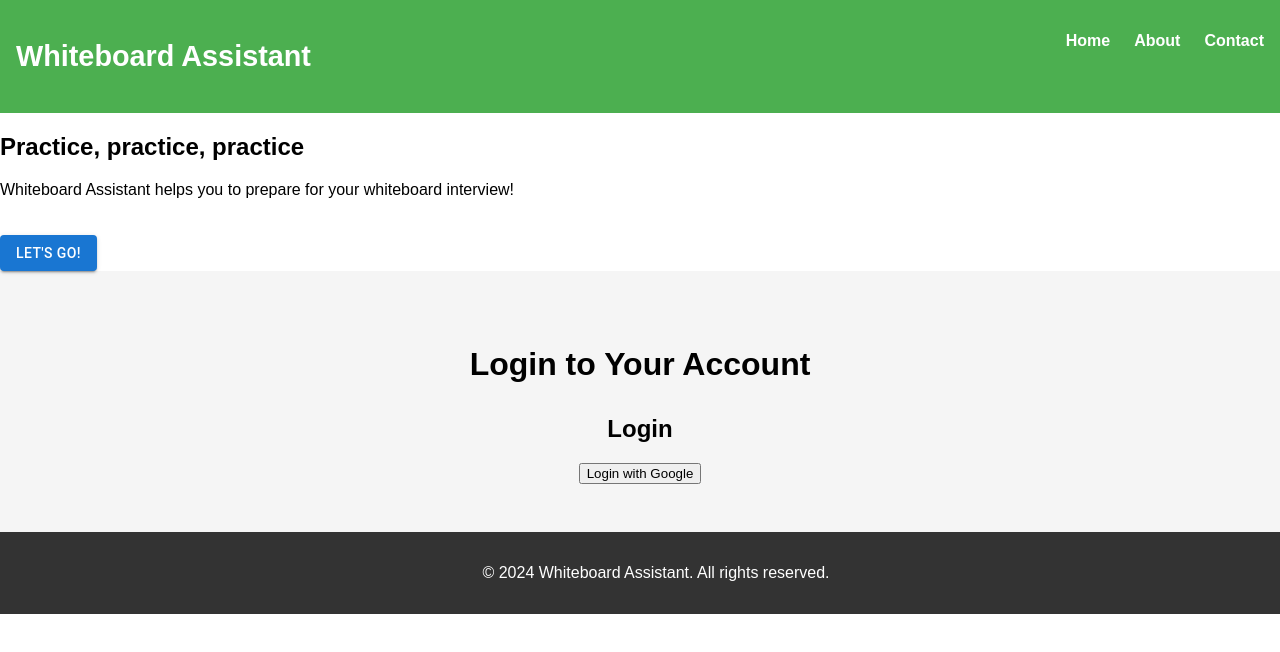
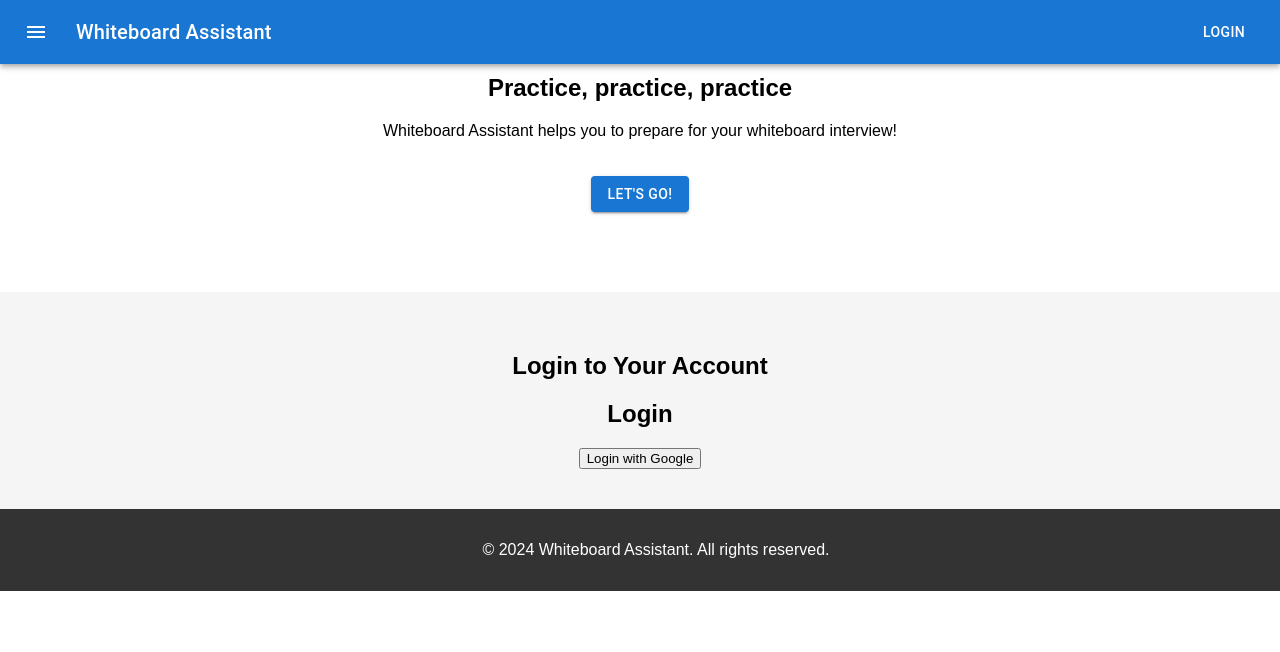
Before and after one commit to capstone-projects-2024-fall/project-whiteboardflow, a React (Create React App) app in the folder whiteboardflow-frontend/: page / in a window 1280 px wide. Shown: the top 652 px of the page. Built offline with nearby package versions, Linux system fonts and the light colour scheme.

Commit message:
customizing buttons using Material

```diff
--- a/whiteboardflow-frontend/src/HomePage.css
+++ b/whiteboardflow-frontend/src/HomePage.css
@@ -12,86 +12,26 @@
 {
     display: flex;
     flex-direction: column;
-    min-height: 100vh;
+    min-height: 10vh;
 }
 
-/* Header */
-.navbar
+/* AppBar fixes */
+.intro-section
 {
-    display: flex;
-    justify-content: space-between;
-    background-color: #4CAF50;
-    padding: 1rem;
-}
-
-.logo
-{
-    color: white;
-    font-size: 1.8rem;
-}
-
-.nav-links
-{
-    list-style: none;
-    display: flex;
-    gap: 1.5rem;
-}
-
-.nav-links li
-{
-    display: inline;
-}
-
-.nav-links a
-{
-    color: white;
-    text-decoration: none;
-    font-weight: bold;
-}
-
-/* Hero Section */
-.hero-section
-{
-    height: 80vh;
-    background: linear-gradient(135deg, #4CAF50, #2196F3);
-    display: flex;
-    justify-content: center;
-    align-items: center;
-    color: white;
+    padding: 40px 0;
     text-align: center;
-}
-
-.cta-button
-{
-    display: inline-block;
-    padding: 1rem 2rem;
-    background-color: white;
-    color: #4CAF50;
-    border-radius: 25px;
-    text-decoration: none;
-    font-size: 1.2rem;
-    margin-top: 20px;
-    transition: background-color 0.3s, color 0.3s;
-}
-
-.cta-button:hover
-{
-    background-color: #2196F3;
-    color: white;
+    margin-top: -50px;
+    /* Adjust the spacing under the AppBar */
 }
 
 /* Login Section */
 .login-section
 {
     background-color: #f5f5f5;
-    padding: 3rem 1rem;
+    padding: 40px 0;
     text-align: center;
-}
-
-.login-heading
-{
-    font-size: 2rem;
-    margin-bottom: 2rem;
+    margin-top: 40px;
+    /* Adjust for desired space */
 }
 
 /* Footer */
--- a/whiteboardflow-frontend/src/HomePage.js
+++ b/whiteboardflow-frontend/src/HomePage.js
@@ -1,30 +1,42 @@
 import React from 'react';
-import Stack from '@mui/material/Stack';
+import AppBar from '@mui/material/AppBar';
+import Box from '@mui/material/Box';
+import Toolbar from '@mui/material/Toolbar';
+import Typography from '@mui/material/Typography';
 import Button from '@mui/material/Button';
+import IconButton from '@mui/material/IconButton';
+import MenuIcon from '@mui/icons-material/Menu';
 import Login from './Login.js';
-import './HomePage.css'; // External CSS for fancy styling
+import './HomePage.css';
 
 function HomePage() {
     return (
         <div className="homepage-container">
-            <header className="homepage-header">
-                <nav className="navbar">
-                    <h1 className="logo">Whiteboard Assistant</h1>
-                    <ul className="nav-links">
-                        <li><a href="/">Home</a></li>
-                        <li><a href="/about">About</a></li>
-                        <li><a href="/contact">Contact</a></li>
-                    </ul>
-                </nav>
-            </header>
+            {/* MUI AppBar Component */}
+            <Box sx={{ flexGrow: 1 }}>
+                <AppBar position="static">
+                    <Toolbar>
+                        <IconButton
+                            size="large"
+                            edge="start"
+                            color="inherit"
+                            aria-label="menu"
+                            sx={{ mr: 2 }}
+                        >
+                            <MenuIcon />
+                        </IconButton>
+                        <Typography variant="h6" component="div" sx={{ flexGrow: 1 }}>
+                            Whiteboard Assistant
+                        </Typography>
+                        <Button color="inherit">Login</Button>
+                    </Toolbar>
+                </AppBar>
+            </Box>
 
             <section className="intro-section">
                 <div className="intro-content">
                     <h2>Practice, practice, practice</h2>
                     <p>Whiteboard Assistant helps you to prepare for your whiteboard interview!</p>
-
-                    {/* MUI Button for "Let's Go!" */}
-                    {/* MUI Button choices: text, contained, outlined */}
                     <Button variant="contained" href="#login" style={{ marginTop: '20px' }}>
                         Let's Go!
                     </Button>
@@ -33,7 +45,7 @@
 
             <section id="login" className="login-section">
                 <h2 className="login-heading">Login to Your Account</h2>
-                <Login /> {/* Embed the Login component */}
+                <Login />
             </section>
 
             <footer className="footer">
```
